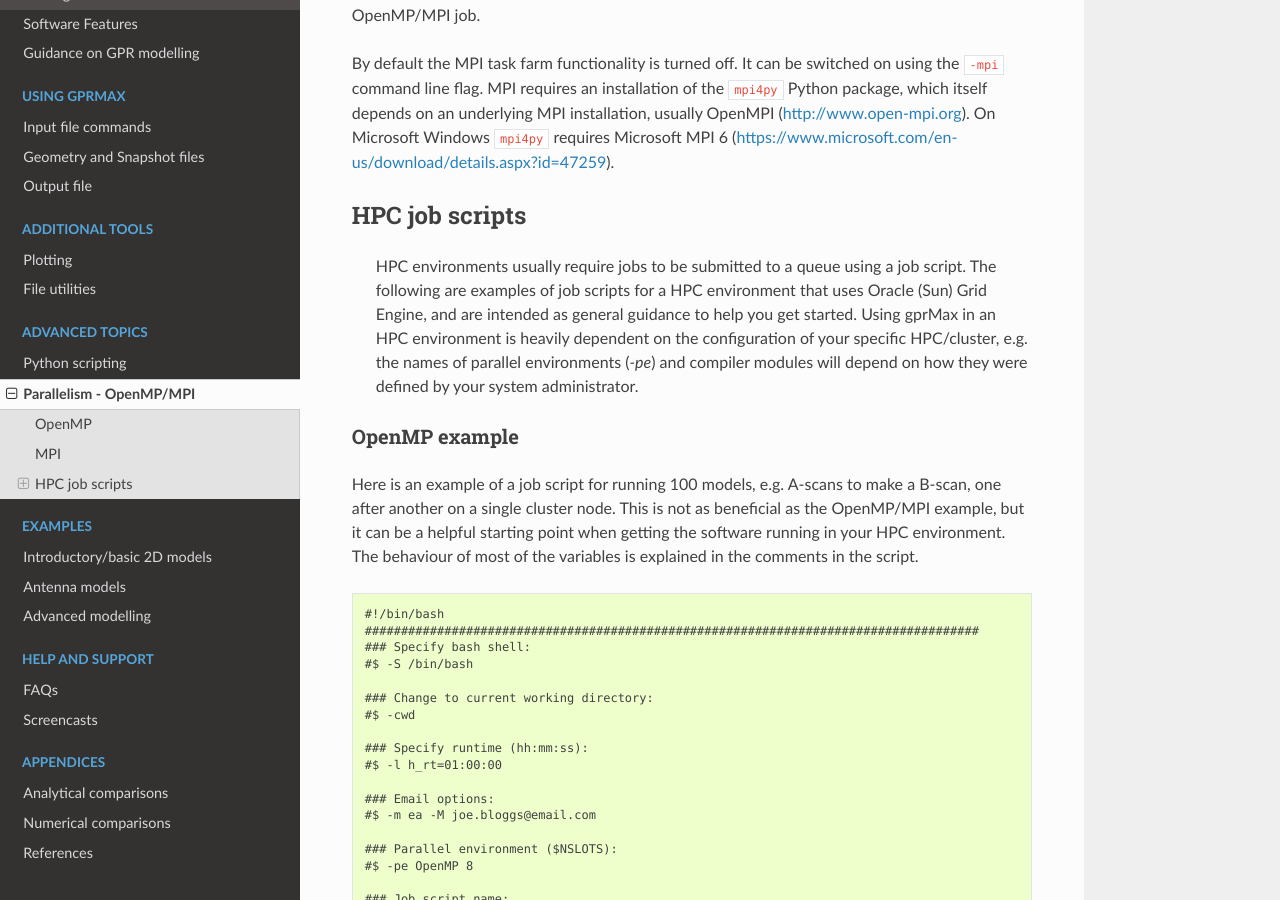
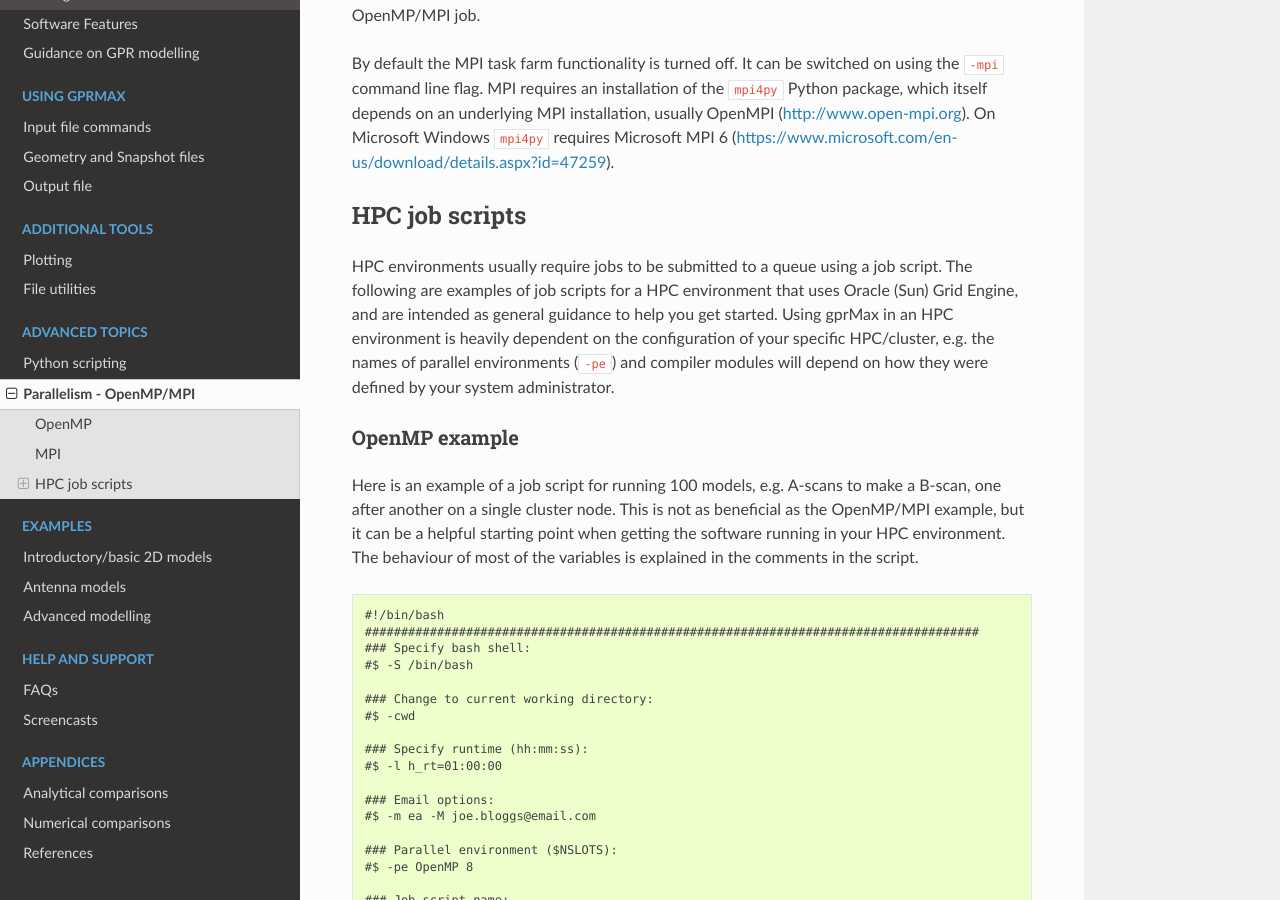
Before and after one commit to gprMax/gprMax, a Sphinx documentation site: the page built from docs/source/openmp_mpi.rst, in a window 1280 px wide and 900 px high, scrolled down 654 px. Built offline with Sphinx 7.4.7 and the Read the Docs theme 2.0.0, drawn with Linux system fonts in a browser that asks for light colours.

Commit message:
Formatting update.

```diff
--- a/docs/source/openmp_mpi.rst
+++ b/docs/source/openmp_mpi.rst
@@ -21,7 +21,7 @@ By default the MPI task farm functionality is turned off. It can be switched on
 HPC job scripts
 ===============
 
- HPC environments usually require jobs to be submitted to a queue using a job script. The following are examples of job scripts for a HPC environment that uses Oracle (Sun) Grid Engine, and are intended as general guidance to help you get started. Using gprMax in an HPC environment is heavily dependent on the configuration of your specific HPC/cluster, e.g. the names of parallel environments (`-pe`) and compiler modules will depend on how they were defined by your system administrator.
+HPC environments usually require jobs to be submitted to a queue using a job script. The following are examples of job scripts for a HPC environment that uses Oracle (Sun) Grid Engine, and are intended as general guidance to help you get started. Using gprMax in an HPC environment is heavily dependent on the configuration of your specific HPC/cluster, e.g. the names of parallel environments (``-pe``) and compiler modules will depend on how they were defined by your system administrator.
 
 OpenMP example
 --------------
@@ -113,4 +113,4 @@ Here is an example of a job script for running 100 models, e.g. A-scans to make
     cd $HOME/gprMax
     mpirun -np $NSLOTS python -m gprMax mymodel.in -n 100 -mpi
 
-The `NSLOTS` variable is usually the number of MPI tasks multiplied by the number of OpenMP threads per task. In this example the number of MPI tasks is 100 and number of OpenMP threads per task is 8, so 800 slots are required.
+The ``NSLOTS`` variable is usually the number of MPI tasks multiplied by the number of OpenMP threads per task. In this example the number of MPI tasks is 100 and number of OpenMP threads per task is 8, so 800 slots are required.
```
